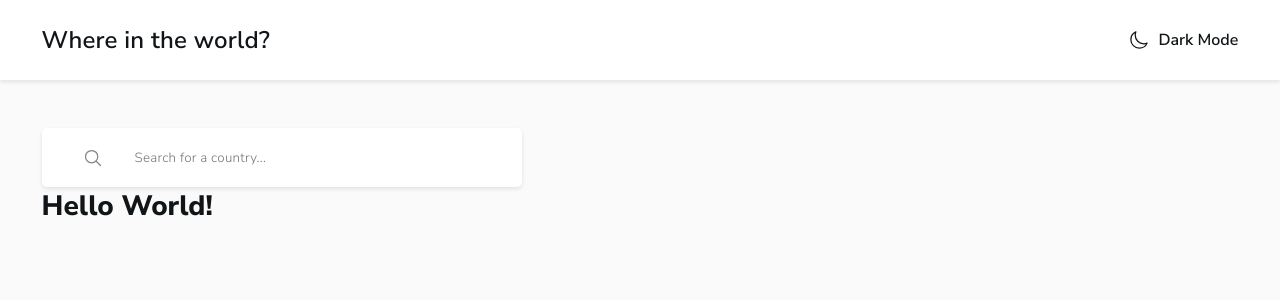
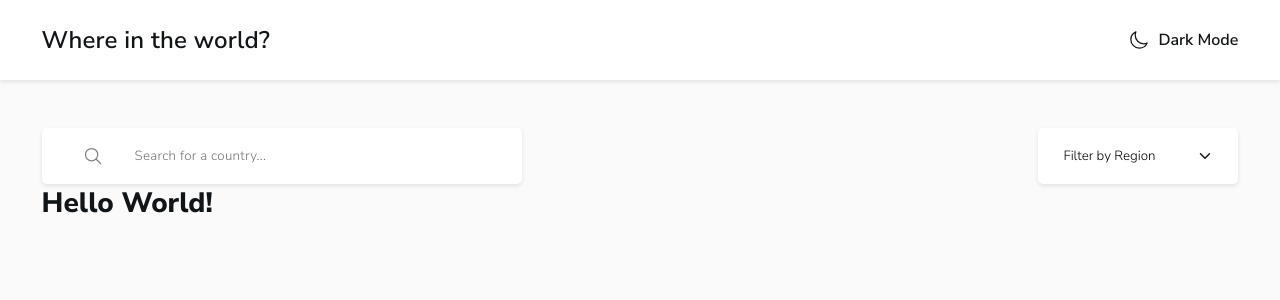
Before and after one commit to cellbesmanos/fm-rest-countries, a React (Create React App) app: page / in a window 1280 px wide. Shown: the top 300 px of the page. Built offline with nearby package versions, Linux system fonts and the light colour scheme.

Commit message:
Feat: Add dropdown filter to Form component

```diff
--- a/src/components/form/Form.css
+++ b/src/components/form/Form.css
@@ -1,11 +1,17 @@
 .Form {
+  --height: 59px;
+
   display: flex;
   align-items: center;
   justify-content: space-between;
+  gap: 50px;
+  flex-wrap: wrap;
 }
 
-.Form {
-  display: block;
+@media screen and (min-width: 46.875em) {
+  .Form {
+    --height: 56px;
+  }
 }
 
 .Form__search {
@@ -17,14 +23,14 @@
   gap: 32px;
 
   width: min(100%, 480px);
-  height: 59px;
+  height: var(--height);
 
   border: 1px solid transparent;
   border-radius: var(--bradius);
   background-color: var(--clr-white);
   box-shadow: 0px 2px 4px hsla(200, 15%, 8%, 0.1);
 
-  transition: border-color var(--transition);
+  transition: border-color var(--transition), height var(--transition);
 }
 
 .Form__search:hover,
@@ -40,13 +46,6 @@
 
   aspect-ratio: 1 / 1;
   cursor: pointer;
-}
-
-@media screen and (min-width: 46.875em) {
-  .Form__search {
-    height: 56px;
-    transition: height var(--transition);
-  }
 }
 
 .Form__search input[type="search"] {
@@ -66,3 +65,109 @@
 .Form__search input[type="search"]:focus {
   color: var(--clr-blue-400);
 }
+
+.Form__filter {
+  --width: 248px;
+
+  position: relative;
+  font-weight: var(--fw-400);
+}
+
+@media screen and (min-width: 49.6875em) {
+  .Form__filter {
+    --width: 200px;
+  }
+}
+
+.Form__filter-btn {
+  width: var(--width);
+  height: var(--height);
+  padding-inline: 24px;
+
+  display: flex;
+  align-items: center;
+  justify-content: space-between;
+
+  border: 1px solid transparent;
+  border-radius: var(--bradius);
+  background-color: var(--clr-white);
+
+  cursor: pointer;
+  outline: none;
+  transition: border-color var(--transition), width var(--transition);
+  box-shadow: 0px 2px 4px hsla(200, 15%, 8%, 0.1);
+}
+
+.Form__filter-btn:hover,
+.Form__filter-btn:focus {
+  border: 1px solid var(--clr-blue-400);
+}
+
+.Form__filter-btn img[alt="arrow down icon"] {
+  width: 16px;
+}
+
+.Form__filter-options {
+  position: absolute;
+
+  width: var(--width);
+  height: 164px;
+  margin-block-start: 4px;
+  padding-block-start: 17px;
+  padding-inline: 16px;
+
+  list-style-type: none;
+  background-color: var(--clr-white);
+  border-radius: var(--bradius);
+  box-shadow: 0px 2px 4px hsla(200, 15%, 8%, 0.1);
+
+  animation-name: slide;
+  animation-duration: 0.2s;
+  animation-timing-function: ease-in-out;
+}
+
+.Form__filter-options li {
+  padding-block: 4px;
+  padding-inline-start: 8px;
+
+  border-radius: var(--bradius);
+
+  transition: background-color var(--transition);
+  cursor: pointer;
+
+  opacity: 0;
+  animation-name: appear;
+  animation-duration: 0.2s;
+  animation-timing-function: ease-in-out;
+  animation-delay: 0.2s;
+  animation-fill-mode: forwards;
+}
+
+.Form__filter-options li:hover,
+.Form__filter-options li:focus {
+  background-color: var(--clr-gray-400);
+}
+
+.Form__filter-options li.active {
+  background-color: var(--clr-gray-400);
+}
+
+@keyframes slide {
+  from {
+    opacity: 0;
+    height: 0;
+  }
+  to {
+    opacity: 1;
+    height: 164px;
+  }
+}
+
+@keyframes appear {
+  from {
+    opacity: 0;
+  }
+  to {
+    opacity: 1;
+  }
+}
--- a/src/components/form/Form.js
+++ b/src/components/form/Form.js
@@ -14,6 +14,10 @@ Form wil only fetch each time the user has:
 
 export default function Form() {
   const [searchInput, setSearchInput] = useState("");
+  const [showDropdown, setShowDropdown] = useState(false);
+  const [activeFilter, setActiveFilter] = useState("");
+
+  const regions = ["Africa", "America", "Asia", "Europe", "Oceania"];
 
   function handleChange(e) {
     const type = e.target.dataset.label;
@@ -37,13 +41,52 @@ export default function Form() {
       return;
     }
 
-    console.log(searchInput);
-    setSearchInput("");
+    console.log(searchInput, activeFilter);
+  }
+
+  function toggleDropdown() {
+    setShowDropdown((prev) => !prev);
+  }
+
+  function renderFilter(region) {
+    if (region === activeFilter) {
+      return (
+        <li
+          onClick={toggleFilter}
+          className="active"
+          key={region}
+          data-label={region}
+        >
+          {region}
+        </li>
+      );
+    }
+
+    return (
+      <li onClick={toggleFilter} key={region} data-label={region}>
+        {region}
+      </li>
+    );
+  }
+
+  function toggleFilter(e) {
+    const filter = e.target.dataset.label;
+    const content = e.target.textContent;
+
+    if (!filter) {
+      throw new Error(`Missing data label for filter: ${content}`);
+    }
+
+    if (filter === activeFilter) {
+      setActiveFilter("");
+    } else {
+      setActiveFilter(filter);
+    }
   }
 
   return (
-    <form className="Form" onSubmit={handleSubmit}>
-      <div className="Form__search">
+    <div className="Form">
+      <form className="Form__search" onSubmit={handleSubmit}>
         <img src={search} alt="search icon" onClick={handleSubmit} />
         <input
           type="search"
@@ -54,7 +97,24 @@ export default function Form() {
           placeholder="Search for a country..."
           maxLength="30"
         />
+      </form>
+
+      <div className="Form__filter">
+        <button
+          type="button"
+          className="Form__filter-btn"
+          onClick={toggleDropdown}
+        >
+          <p>Filter by Region</p>
+          <img src={dropdown} alt="arrow down icon" />
+        </button>
+
+        {showDropdown && (
+          <ul className="Form__filter-options">
+            {regions.map((region) => renderFilter(region))}
+          </ul>
+        )}
       </div>
-    </form>
+    </div>
   );
 }
```
Also changed, not shown: src/assets/chevron-down-outline.svg.
